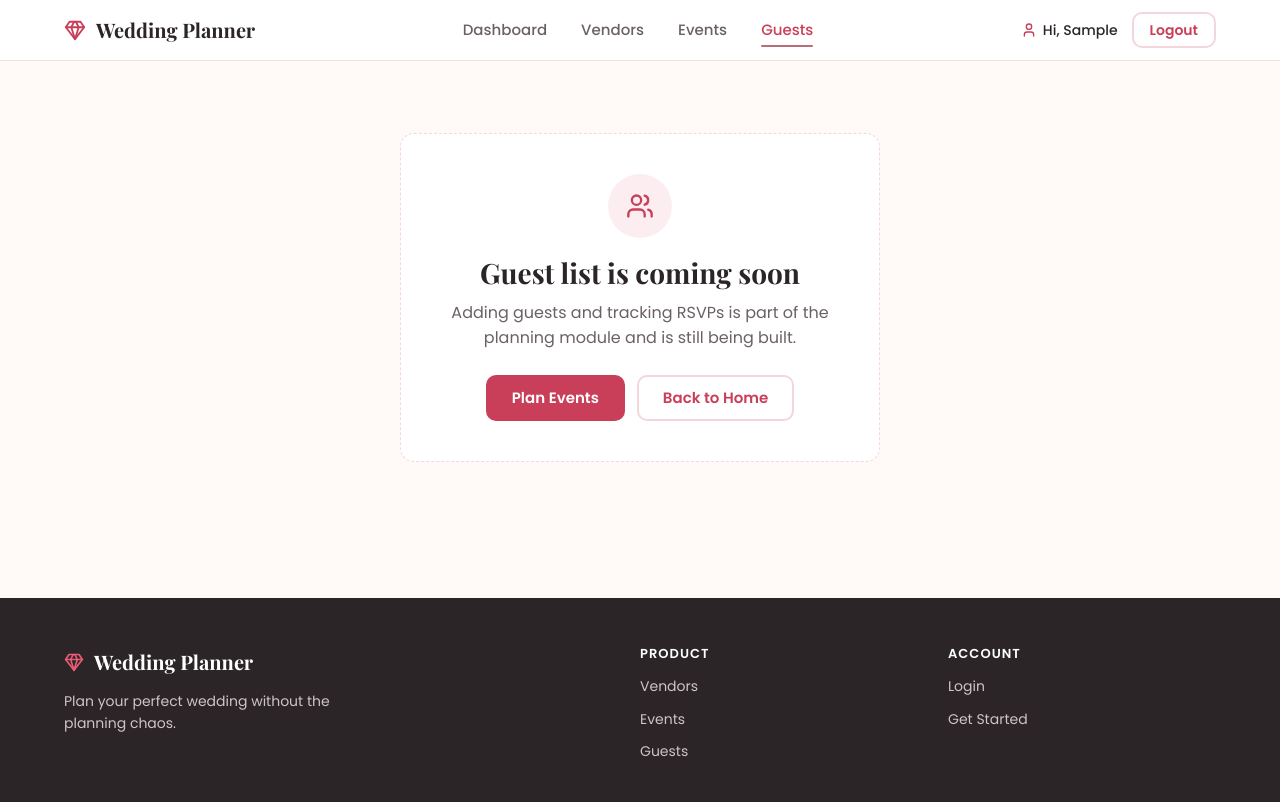
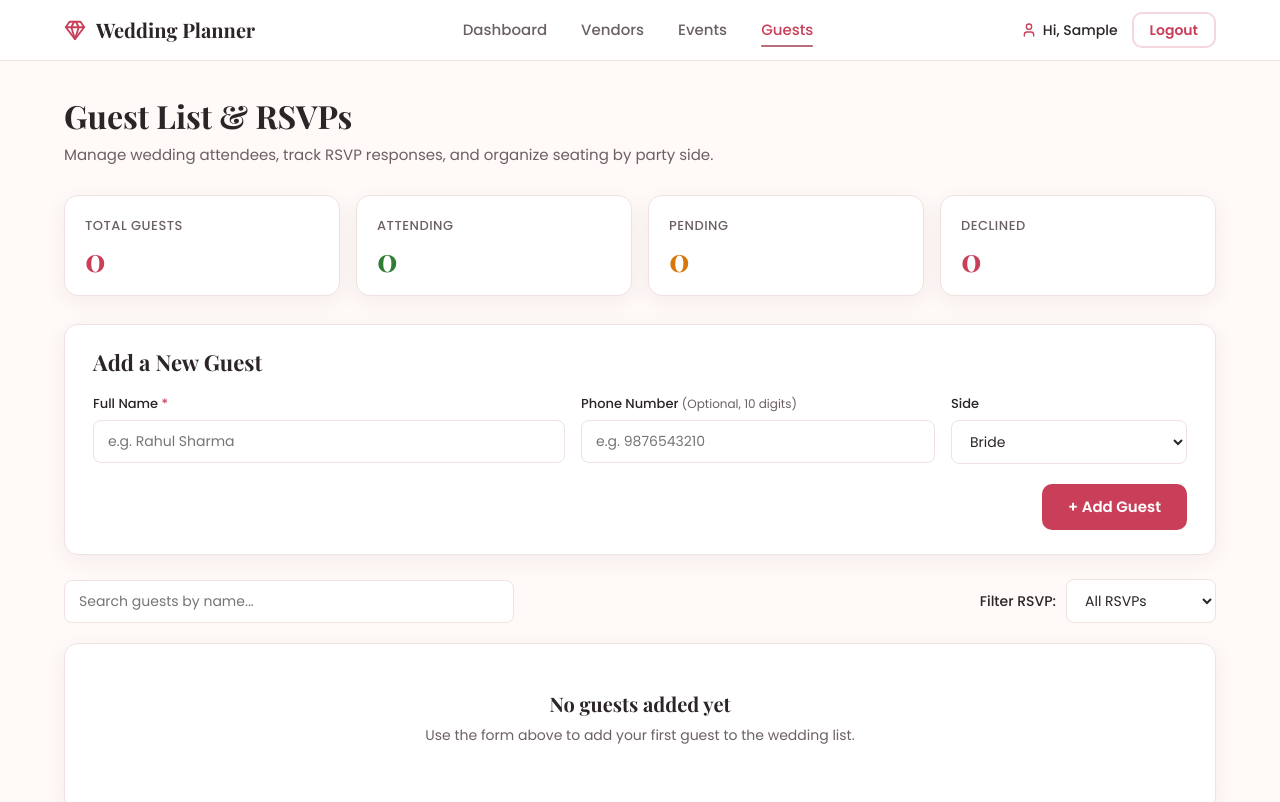
Before and after one commit to Kapilsingh001/wedding-event-planner, a React (Vite) app: page /guests in a window 1280 px wide. Shown: the top 802 px of the page. Built offline with nearby package versions, Linux system fonts and the light colour scheme; data requests are answered from the project's data file; sample sign-in values are in the browser's storage.

Commit message:
Protect guests route and replace placeholder page

```diff
--- a/src/App.jsx
+++ b/src/App.jsx
@@ -2,7 +2,7 @@
 import Navbar from './components/Navbar.jsx'
 import Footer from './components/Footer.jsx'
 import Dashboard from './pages/Dashboard.jsx'
-import Guests from './pages/Guests.jsx'
+import Guests from './features/guests/Guests.jsx'
 import Login from './features/auth/Login.jsx'
 import Register from './features/auth/Register.jsx'
 import ProtectedRoute from './features/auth/ProtectedRoute.jsx'
@@ -21,7 +21,7 @@
           <Route path="/register" element={<Register />} />
           <Route path="/vendors" element={<Vendors />} />
           <Route path="/events" element={<ProtectedRoute><Events /></ProtectedRoute>} />
-          <Route path="/guests" element={<Guests />} />
+          <Route path="/guests" element={<ProtectedRoute><Guests /></ProtectedRoute>} />
         </Routes>
       </main>
       <Footer />
--- a/src/pages/Guests.jsx
+++ /dev/null
@@ -1,22 +0,0 @@
-import { Link } from 'react-router-dom'
-import Icon from '../components/Icons.jsx'
-
-function Guests() {
-  return (
-    <div className="container">
-      <section className="empty-state" aria-labelledby="guests-title">
-        <span className="empty-state-icon"><Icon name="users" size={28} /></span>
-        <h1 id="guests-title">Guest list is coming soon</h1>
-        <p>
-          Adding guests and tracking RSVPs is part of the planning module and is still being built.
-        </p>
-        <div className="empty-state-actions">
-          <Link to="/events" className="btn">Plan Events</Link>
-          <Link to="/" className="btn btn-ghost">Back to Home</Link>
-        </div>
-      </section>
-    </div>
-  )
-}
-
-export default Guests
```
